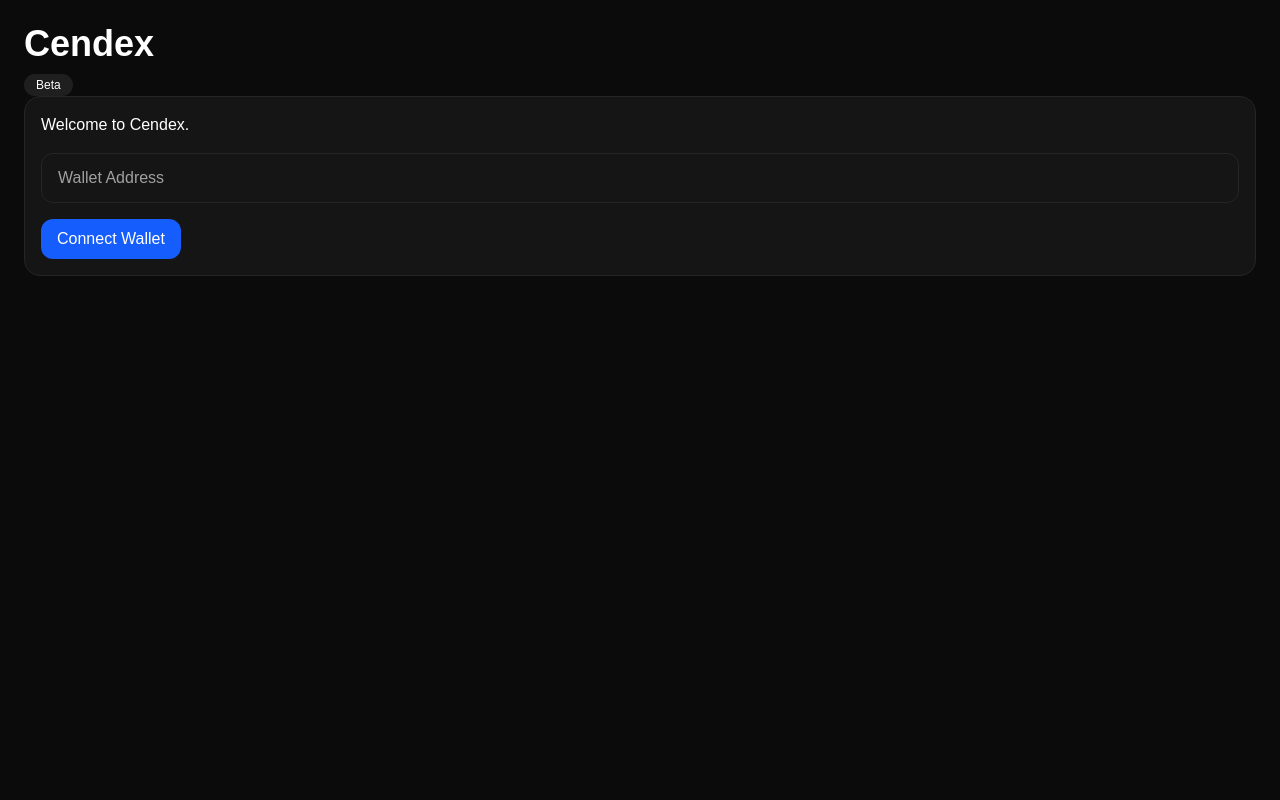
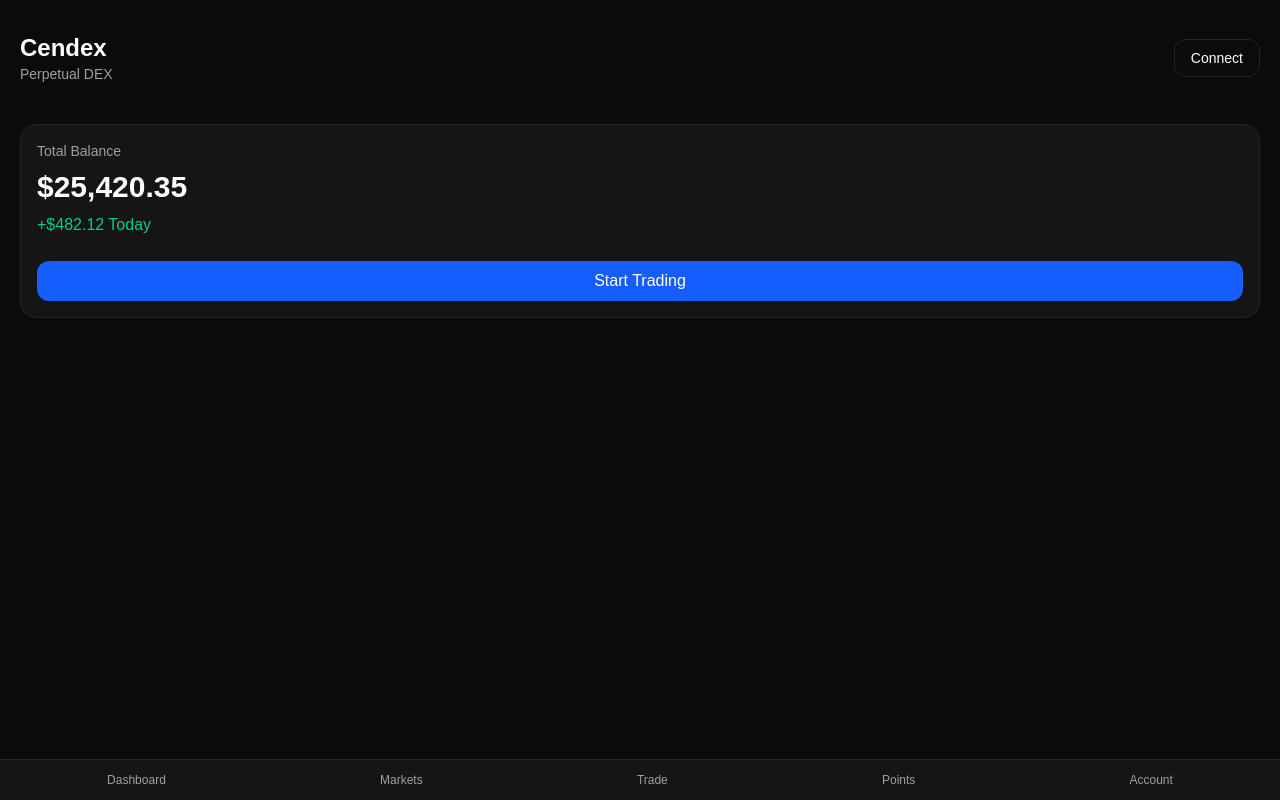
Before and after one commit to ojimusk/cendexfi, a Next.js app: page / in a window 1280 px wide. Built offline with nearby package versions, Linux system fonts and the light colour scheme.

Commit message:
Update Home component structure and navigation
Refactor Home component layout and add Header and BottomNav.

```diff
--- a/app/page.tsx
+++ b/app/page.tsx
@@ -1,24 +1,36 @@
-import Badge from "@/components/ui/Badge";
+import Header from "@/components/layout/Header";
+import BottomNav from "@/components/layout/BottomNav";
+import Card from "@/components/ui/Card";
 import Button from "@/components/ui/Button";
-import Card from "@/components/ui/Card";
-import Input from "@/components/ui/Input";
 
 export default function Home() {
   return (
-    <main className="min-h-screen bg-[#0B0B0B] p-6 text-white">
-      <h1 className="mb-2 text-4xl font-bold">Cendex</h1>
+    <main className="min-h-screen bg-[#0B0B0B] px-5 pb-24 pt-4 text-white">
+      <Header />
 
-      <Badge>Beta</Badge>
+      <section className="mt-6">
+        <Card>
+          <p className="text-sm text-[#A0A0A0]">
+            Total Balance
+          </p>
 
-      <Card>
-        <p className="mb-4">Welcome to Cendex.</p>
+          <h2 className="mt-2 text-3xl font-bold">
+            $25,420.35
+          </h2>
 
-        <Input placeholder="Wallet Address" />
+          <p className="mt-2 text-[#00D084]">
+            +$482.12 Today
+          </p>
 
-        <div className="mt-4">
-          <Button>Connect Wallet</Button>
-        </div>
-      </Card>
+          <div className="mt-6">
+            <Button className="w-full">
+              Start Trading
+            </Button>
+          </div>
+        </Card>
+      </section>
+
+      <BottomNav />
     </main>
   );
 }
```
